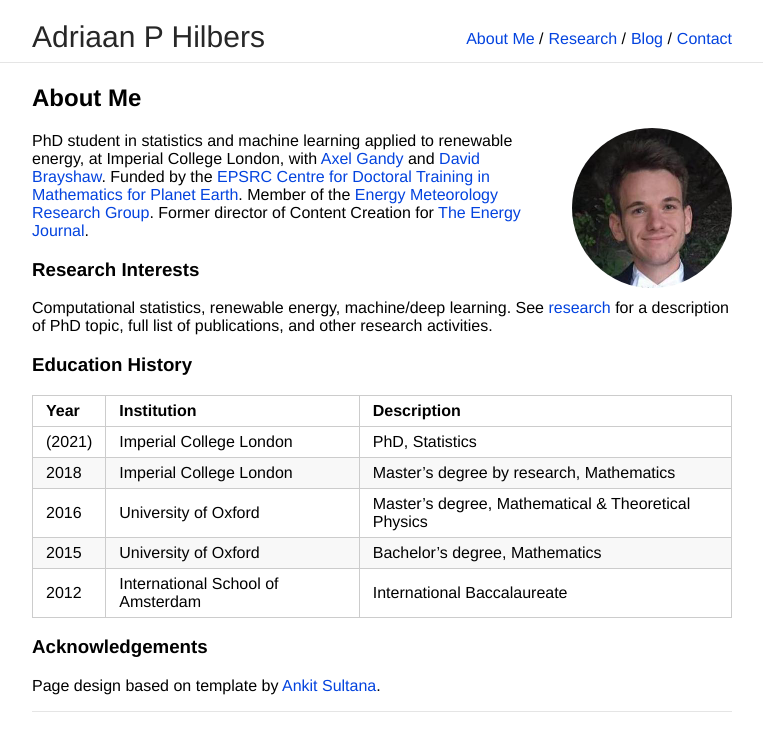
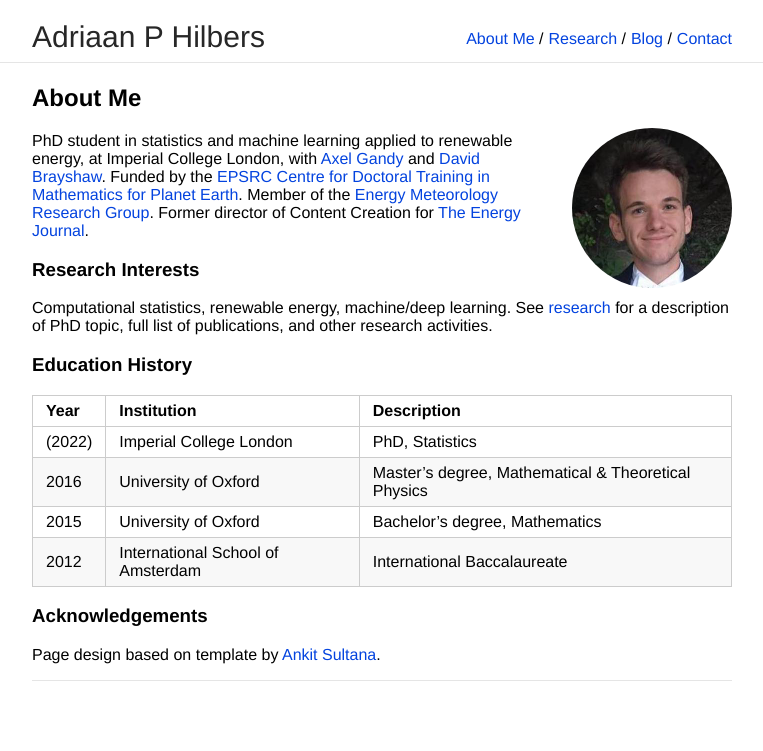
Before and after one commit to ahilbers/ahilbers.github.io, a Jekyll site: the page built from index.md, in a window 1280 px wide. Shown: the top 751 px of the page, without its empty margins (258-1021 px from the left). Built offline with Jekyll 4.4.1, drawn with Linux system fonts in a browser that asks for light colours; our own code applies the rules of GitHub Pages for plain Markdown files.

Commit message:
update phd graduation year

```diff
--- a/index.md
+++ b/index.md
@@ -21,8 +21,7 @@ Computational statistics, renewable energy, machine/deep learning. See [research
 
 Year | Institution | Description
 ----- | ------- | ------------------
-(2021) | Imperial College London | PhD, Statistics
-2018 | Imperial College London | Master's degree by research, Mathematics
+(2022) | Imperial College London | PhD, Statistics
 2016 | University of Oxford | Master's degree, Mathematical & Theoretical Physics
 2015 | University of Oxford | Bachelor's degree, Mathematics
 2012 | International School of Amsterdam | International Baccalaureate
```
